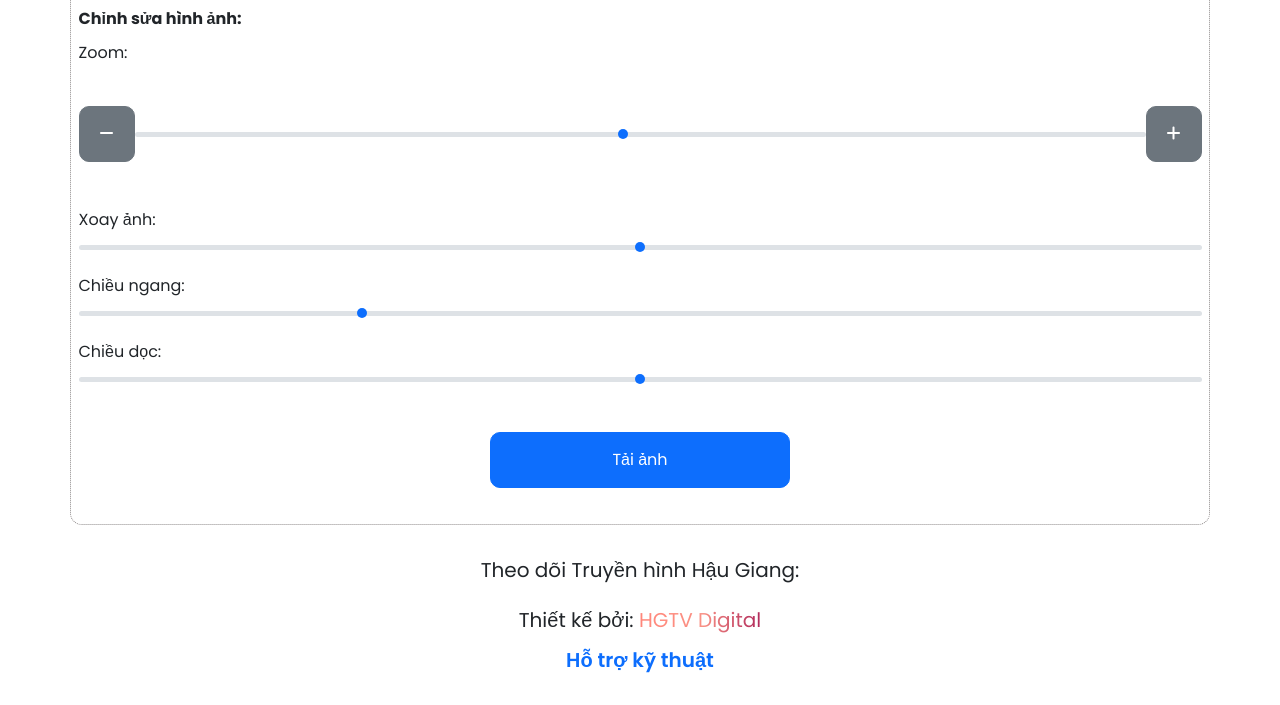
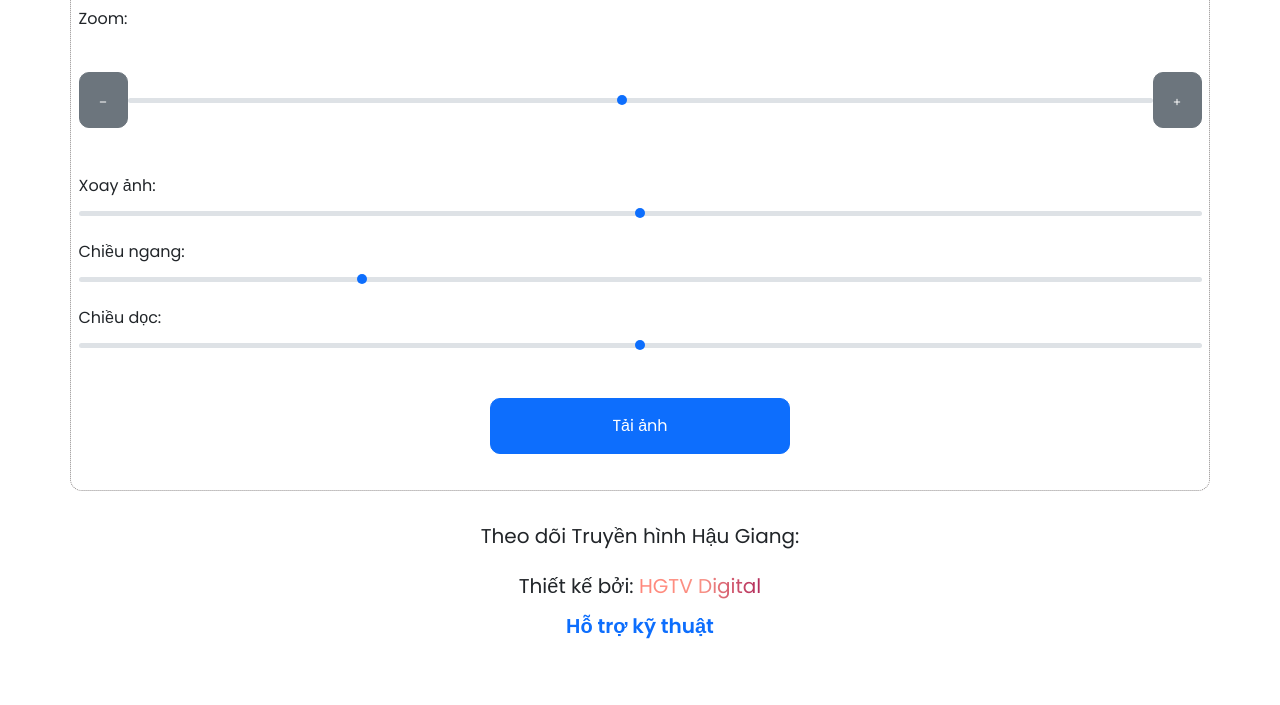
Before and after one commit to khanhvo1592/photo-frame, a plain HTML site: page index.html in a window 1280 px wide. Shown: the part 1026-1731 px from the top of the page. After the commit the page ends 1697 px from the top, so only its background shows below. Drawn offline with nearby package versions, Linux system fonts and the light colour scheme.

Commit message:
fix zoom html

```diff
--- a/index.html
+++ b/index.html
@@ -3,7 +3,7 @@
 
 <head>
     <meta charset="UTF-8">
-    <meta name="viewport" content="width=device-width, initial-scale=1.0">
+    <meta name="viewport" content="width=device-width, initial-scale=1.0, maximum-scale=1.0, user-scalable=0">
 
     <!-- Fonts -->
     <link rel="preconnect" href="https://fonts.googleapis.com">
@@ -52,7 +52,6 @@
         </div>
 
         <div id="adjustControls" class="mt-3">
-            <p>Chỉnh sửa hình ảnh:</p>
             <div class="mb-3">
                 <label for="scale" class="form-label">Zoom:</label>
                 <div class="input-scale">
--- a/styles.css
+++ b/styles.css
@@ -166,6 +166,10 @@ input[type="range"] {
     align-items: center;
     justify-content: center;
 }
+/* Adujsment  */
+.fas {
+    font-size: 0.8rem;
+}
 
 /* hightlight */
 .highlight {
```
